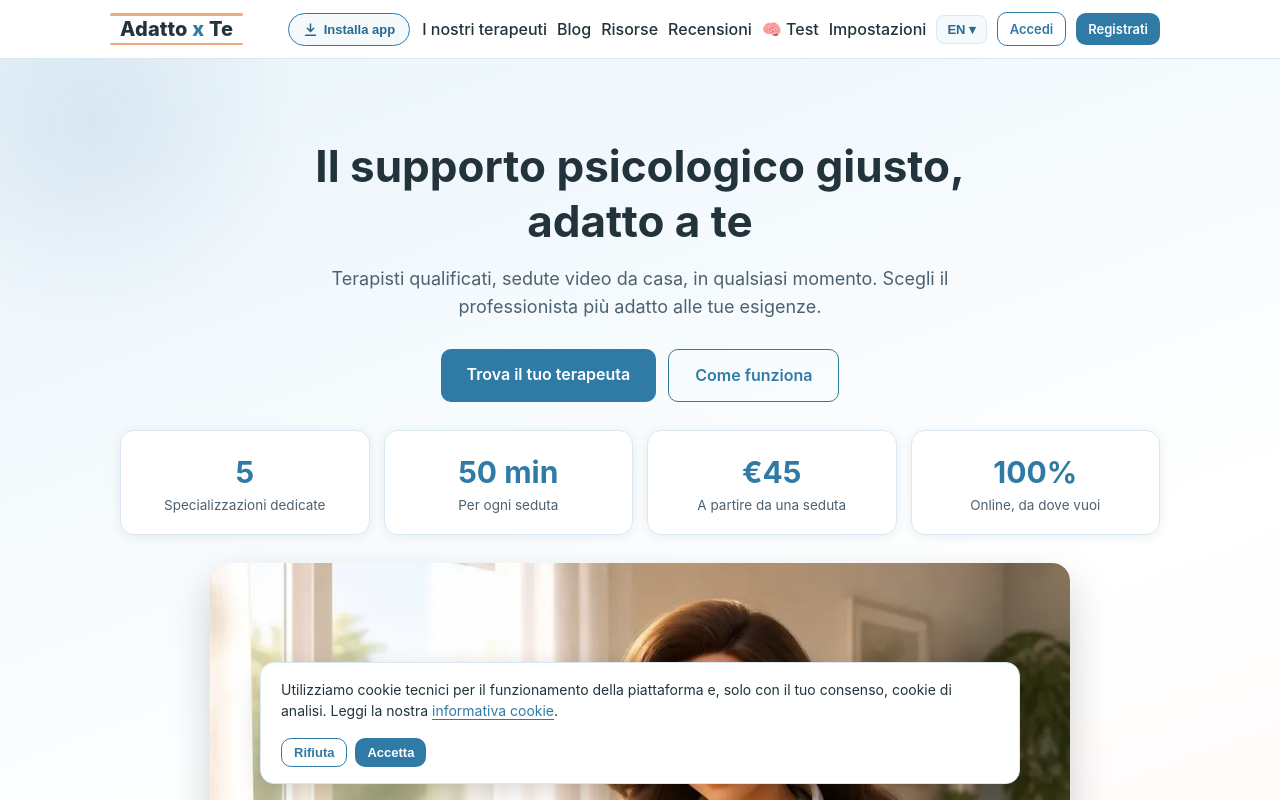
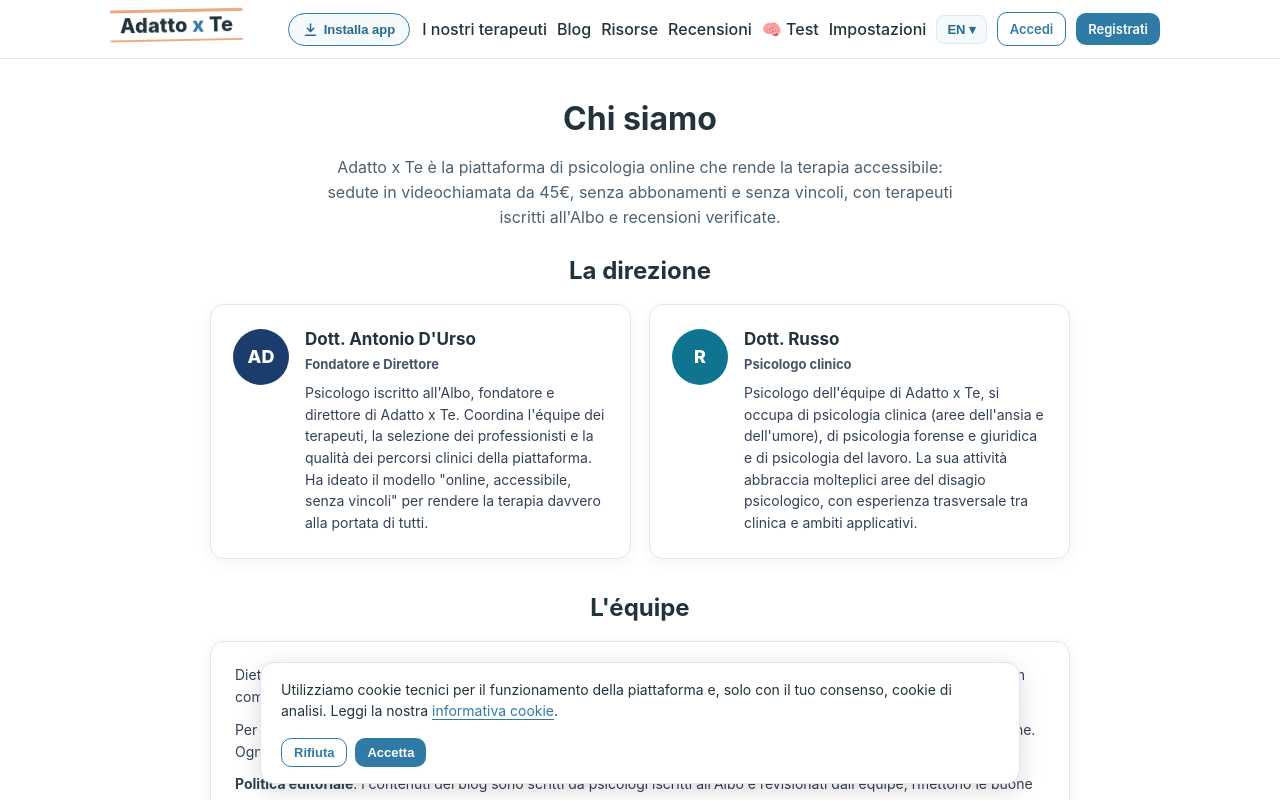
Before and after one commit to antonio-durso/adattoxte, a React (Vite) app in the folder frontend/: page /chi-siamo in a window 1280 px wide. Before the commit this address led to /. Shown: the top 800 px of the page. Built offline with nearby package versions, Linux system fonts and the light colour scheme; no server answers.

Commit message:
chi siamo: pagina direzione (D'Urso fondatore + Dott. Russo clinica/forense/lavoro) ed equipe anonima

```diff
--- a/frontend/scripts/build-seo.js
+++ b/frontend/scripts/build-seo.js
@@ -39,6 +39,7 @@ const STATIC_ROUTES = [
   ...LANDING_ROUTES,
   { path: '/', priority: '1.0', freq: 'daily' },
   { path: '/terapeuti', priority: '0.9', freq: 'daily' },
+  { path: '/chi-siamo', priority: '0.6', freq: 'monthly' },
   { path: '/blog', priority: '0.9', freq: 'daily' },
   { path: '/risorse', priority: '0.6', freq: 'weekly' },
   { path: '/recensioni', priority: '0.7', freq: 'weekly' },
--- a/frontend/scripts/prerender.js
+++ b/frontend/scripts/prerender.js
@@ -26,6 +26,7 @@ const ROUTES = [
   ...citta.map((c) => `/psicologo-online/${c.slug}`),
   ...articles.map((a) => `/blog/${a.slug}`),
   '/terapeuti',
+  '/chi-siamo',
   '/blog',
   '/risorse',
   '/recensioni',
--- a/frontend/src/App.jsx
+++ b/frontend/src/App.jsx
@@ -26,6 +26,7 @@ const NicheLanding = lazy(() => import('./pages/NicheLanding'));
 const DisturboLanding = lazy(() => import('./pages/DisturboLanding'));
 const Settings = lazy(() => import('./pages/Settings'));
 const Privacy = lazy(() => import('./pages/Privacy'));
+const ChiSiamo = lazy(() => import('./pages/ChiSiamo'));
 const CookiePolicy = lazy(() => import('./pages/CookiePolicy'));
 const Terms = lazy(() => import('./pages/Terms'));
 
@@ -48,6 +49,7 @@ export default function App() {
               <Routes>
                 <Route path="/" element={<Home />} />
                 <Route path="/terapeuti" element={<Therapists />} />
+                <Route path="/chi-siamo" element={<ChiSiamo />} />
                 <Route path="/terapeuti/:id" element={<TherapistDetail />} />
                 <Route path="/blog" element={<BlogList />} />
                 <Route path="/blog/:slug" element={<BlogArticle />} />
--- a/frontend/src/components/Footer.jsx
+++ b/frontend/src/components/Footer.jsx
@@ -18,6 +18,7 @@ export default function Footer() {
         </div>
         <div className="footer-links">
           <Link to="/terapeuti">{t('nav.therapists')}</Link>
+          <Link to="/chi-siamo">Chi siamo</Link>
           <Link to="/psicologo-concorsi-pubblici">Psicologo concorsi</Link>
           <Link to="/psicologo-sport">Psicologo sport</Link>
           <Link to="/psicologia-giuridica">Psicologia giuridica</Link>
--- /dev/null
+++ b/frontend/src/pages/ChiSiamo.jsx
@@ -0,0 +1,92 @@
+import { Link } from 'react-router-dom';
+
+const cardStyle = {
+  background: '#fff',
+  border: '1px solid #e2e8f0',
+  borderRadius: 14,
+  padding: '24px 22px',
+  boxShadow: '0 4px 16px rgba(0,0,0,.05)',
+  display: 'flex',
+  gap: 16,
+  alignItems: 'flex-start',
+};
+
+const avatarStyle = (bg) => ({
+  width: 56,
+  height: 56,
+  borderRadius: '50%',
+  background: bg,
+  color: '#fff',
+  display: 'flex',
+  alignItems: 'center',
+  justifyContent: 'center',
+  fontWeight: 800,
+  fontSize: 18,
+  flexShrink: 0,
+});
+
+export default function ChiSiamo() {
+  return (
+    <main className="container" style={{ paddingTop: 40, paddingBottom: 48 }}>
+      <h1 style={{ textAlign: 'center' }}>Chi siamo</h1>
+      <p className="section-sub" style={{ maxWidth: 640, textAlign: 'center', margin: '0 auto 26px' }}>
+        Adatto x Te è la piattaforma di psicologia online che rende la terapia accessibile:
+        sedute in videochiamata da 45€, senza abbonamenti e senza vincoli, con terapeuti
+        iscritti all'Albo e recensioni verificate.
+      </p>
+
+      <h2 style={{ textAlign: 'center', marginBottom: 18 }}>La direzione</h2>
+      <div style={{ display: 'grid', gridTemplateColumns: 'repeat(auto-fit, minmax(280px, 1fr))', gap: 18, maxWidth: 860, margin: '0 auto' }}>
+        <div className="card" style={cardStyle}>
+          <div style={avatarStyle('#1a3d6d')}>AD</div>
+          <div>
+            <h3 style={{ margin: '0 0 4px', fontSize: 17 }}>Dott. Antonio D'Urso</h3>
+            <p style={{ margin: '0 0 8px', fontSize: 13, color: '#475569', fontWeight: 700 }}>Fondatore e Direttore</p>
+            <p style={{ margin: 0, fontSize: 14, lineHeight: 1.55, color: '#334155' }}>
+              Psicologo iscritto all'Albo, fondatore e direttore di Adatto x Te. Coordina
+              l'équipe dei terapeuti, la selezione dei professionisti e la qualità dei
+              percorsi clinici della piattaforma. Ha ideato il modello "online, accessibile,
+              senza vincoli" per rendere la terapia davvero alla portata di tutti.
+            </p>
+          </div>
+        </div>
+
+        <div className="card" style={cardStyle}>
+          <div style={avatarStyle('#0e7490')}>R</div>
+          <div>
+            <h3 style={{ margin: '0 0 4px', fontSize: 17 }}>Dott. Russo</h3>
+            <p style={{ margin: '0 0 8px', fontSize: 13, color: '#475569', fontWeight: 700 }}>Psicologo clinico</p>
+            <p style={{ margin: 0, fontSize: 14, lineHeight: 1.55, color: '#334155' }}>
+              Psicologo dell'équipe di Adatto x Te, si occupa di psicologia clinica (aree
+              dell'ansia e dell'umore), di psicologia forense e giuridica e di psicologia
+              del lavoro. La sua attività abbraccia molteplici aree del disagio psicologico,
+              con esperienza trasversale tra clinica e ambiti applicativi.
+            </p>
+          </div>
+        </div>
+      </div>
+
+      <h2 style={{ textAlign: 'center', margin: '34px 0 18px' }}>L'équipe</h2>
+      <div className="card" style={{ maxWidth: 860, margin: '0 auto', padding: '22px 24px' }}>
+        <p style={{ margin: '0 0 10px', fontSize: 14, lineHeight: 1.6, color: '#334155' }}>
+          Dietro Adatto x Te c'è un'équipe di circa <strong>100 psicologi e psicoterapeuti</strong>,
+          selezionati tra professionisti iscritti all'Albo con comprovata esperienza.
+        </p>
+        <p style={{ margin: '0 0 10px', fontSize: 14, lineHeight: 1.6, color: '#334155' }}>
+          Per garantire la <strong>massima riservatezza</strong>, il catalogo è anonimo: il nome del
+          terapeuta viene mostrato dopo la prenotazione. Ogni <strong>recensione è verificata</strong> e
+          arriva esclusivamente da sedute completate sulla piattaforma.
+        </p>
+        <p style={{ margin: 0, fontSize: 14, lineHeight: 1.6, color: '#334155' }}>
+          <strong>Politica editoriale</strong>: i contenuti del blog sono scritti da psicologi
+          iscritti all'Albo e revisionati dall'équipe; riflettono le buone pratiche cliniche
+          e non sostituiscono in alcun modo un consulto professionale.
+        </p>
+      </div>
+
+      <p style={{ textAlign: 'center', marginTop: 30 }}>
+        <Link className="btn btn-primary" to="/terapeuti">Scopri come funziona</Link>
+      </p>
+    </main>
+  );
+}
```
